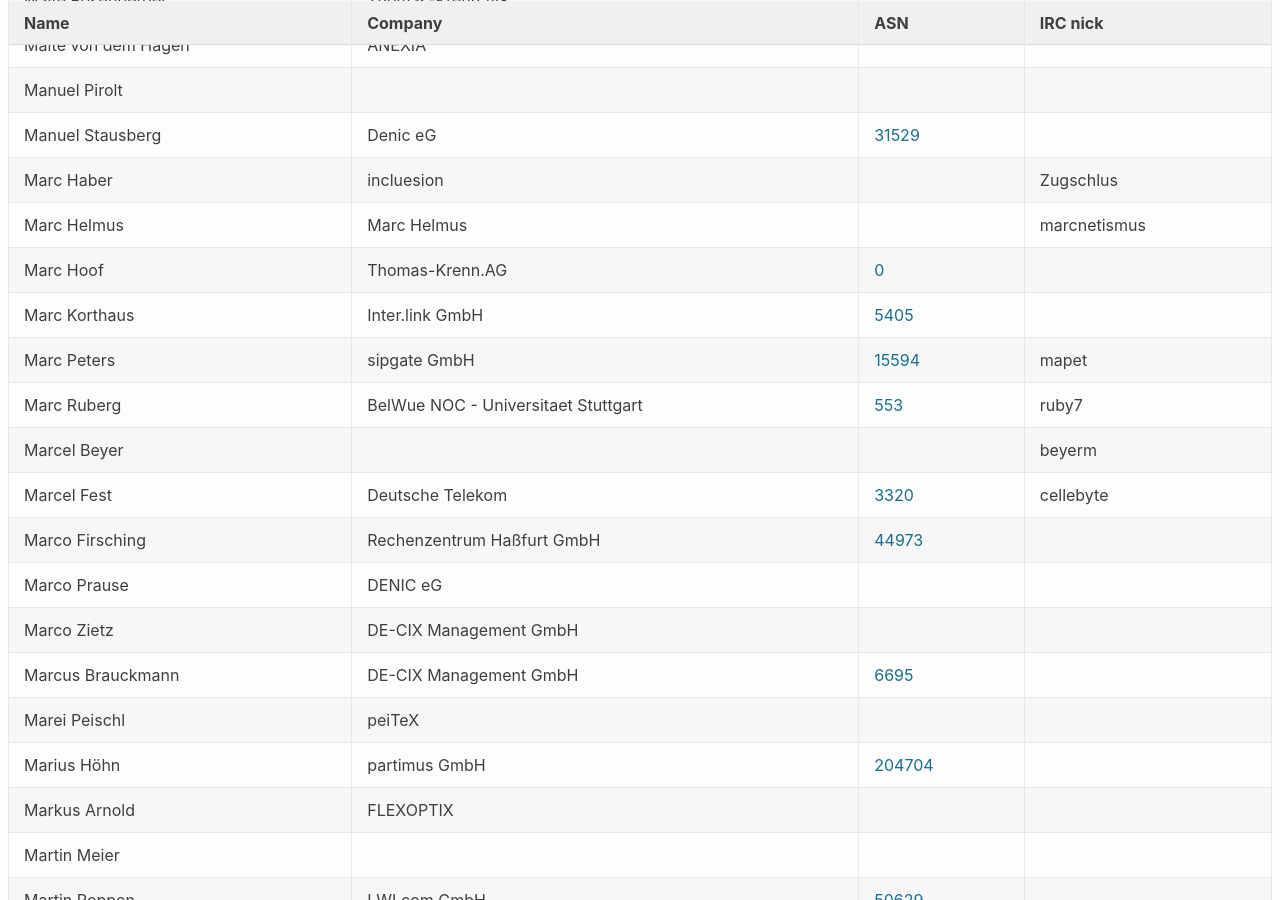
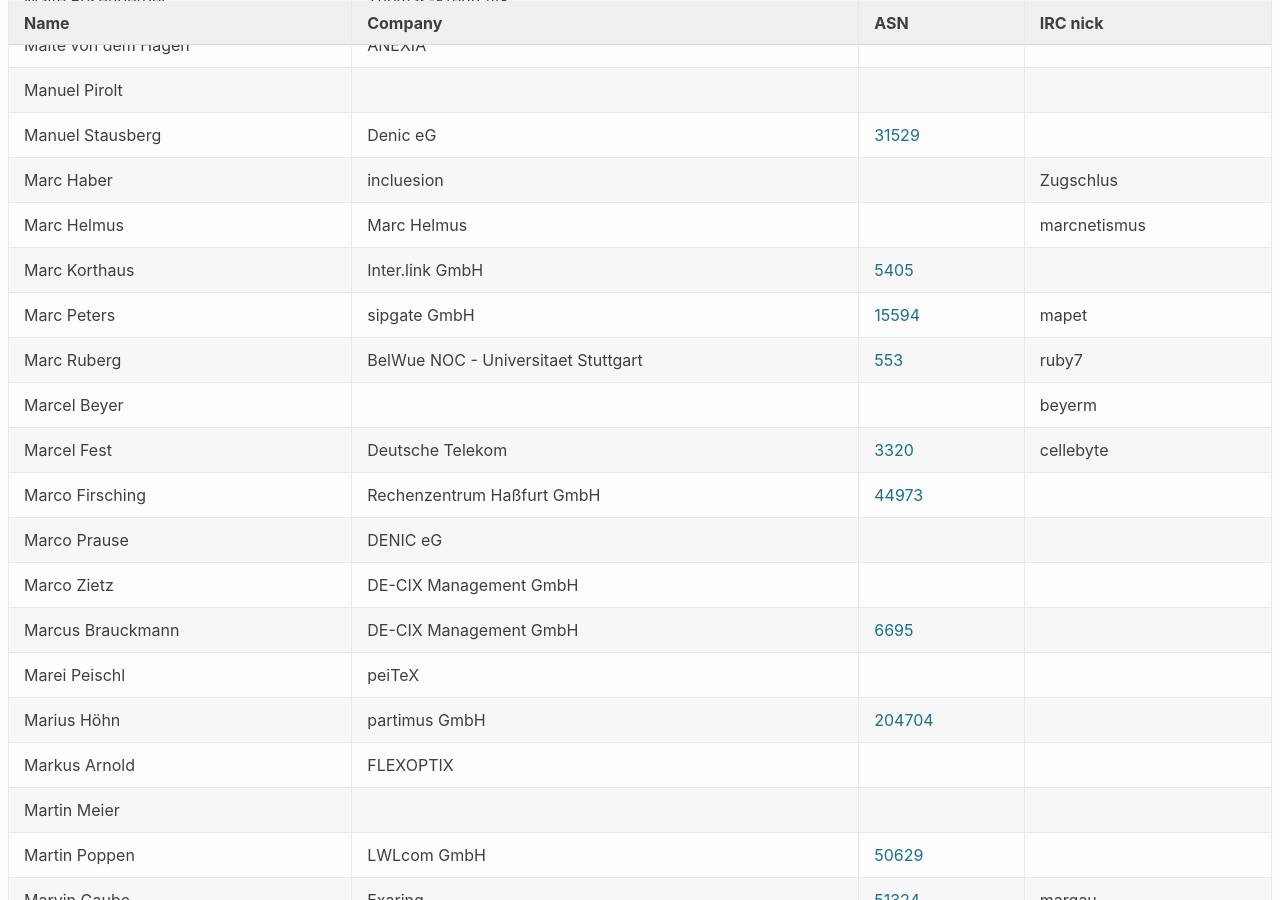
Before and after one commit to denog/pretix-attendeelist, a Jekyll site: the page built from denog14/index.md, in a window 1280 px wide and 900 px high, scrolled down 8704 px. Built offline with Jekyll 4.4.1, drawn with Linux system fonts in a browser that asks for light colours; some of the changed text lies outside the part shown.

Commit message:
Latest data: Mon Nov 14 10:10:52 UTC 2022

```diff
--- a/_data/attendees_denog14_onsite.json
+++ b/_data/attendees_denog14_onsite.json
@@ -1182,12 +1182,6 @@
     "asn": null
   },
   {
-    "name": "Marc Hoof",
-    "company": "Thomas-Krenn.AG",
-    "irc": null,
-    "asn": "0"
-  },
-  {
     "name": "Marc Korthaus",
     "company": "Inter.link GmbH",
     "irc": null,
@@ -2068,6 +2062,12 @@
     "company": "wirkbetrieb.net",
     "irc": "MrTux",
     "asn": "43911"
+  },
+  {
+    "name": "Tom Heppner",
+    "company": "Thomas-Krenn.AG",
+    "irc": null,
+    "asn": "0"
   },
   {
     "name": "Tristan Bruns",
```
